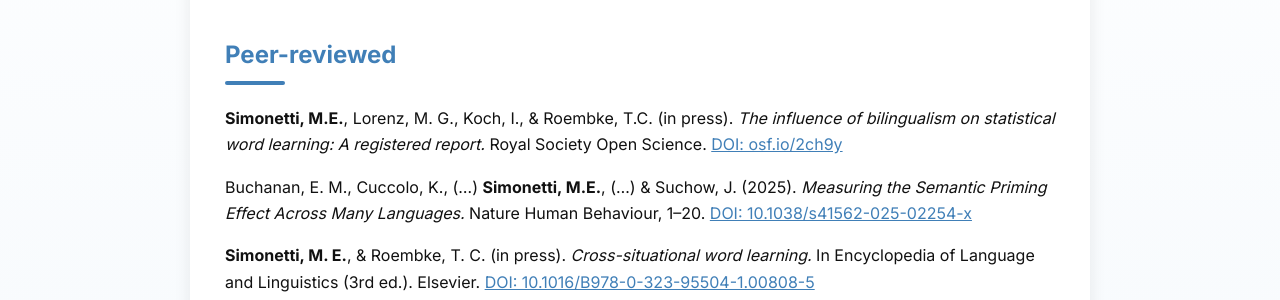
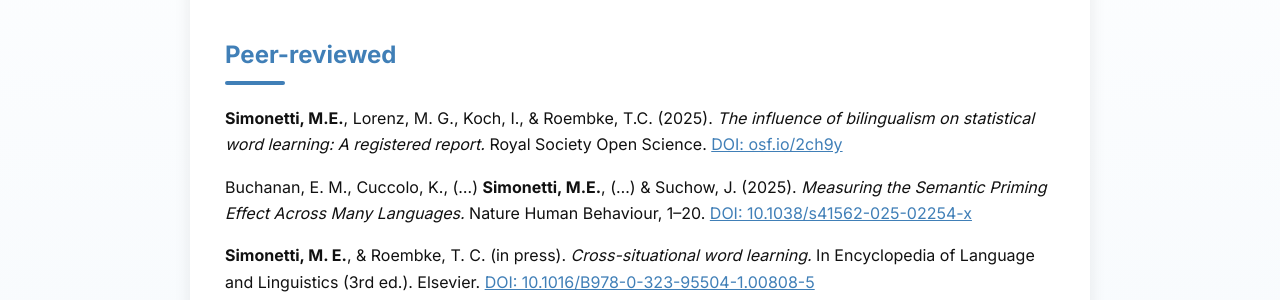
Before and after one commit to matildellen/matildellen.github.io, a Jekyll site: the page built from publications.md, in a window 1280 px wide. Shown: the part 387-687 px from the top of the page. Built offline with Jekyll 4.4.1, drawn with Linux system fonts in a browser that asks for light colours.

Commit message:
Update publication year from 'in press' to '2025'

```diff
--- a/publications.md
+++ b/publications.md
@@ -15,7 +15,7 @@ Authors with **my name** appear in bold.
 <div class="pub-list">
 
 <p>
-<strong>Simonetti, M.E.</strong>, Lorenz, M. G., Koch, I., & Roembke, T.C. (in press).
+<strong>Simonetti, M.E.</strong>, Lorenz, M. G., Koch, I., & Roembke, T.C. (2025).
 <i>The influence of bilingualism on statistical word learning: A registered report.</i>
 Royal Society Open Science.
 <a href="https://osf.io/2ch9y" target="_blank">DOI: osf.io/2ch9y</a>
```
